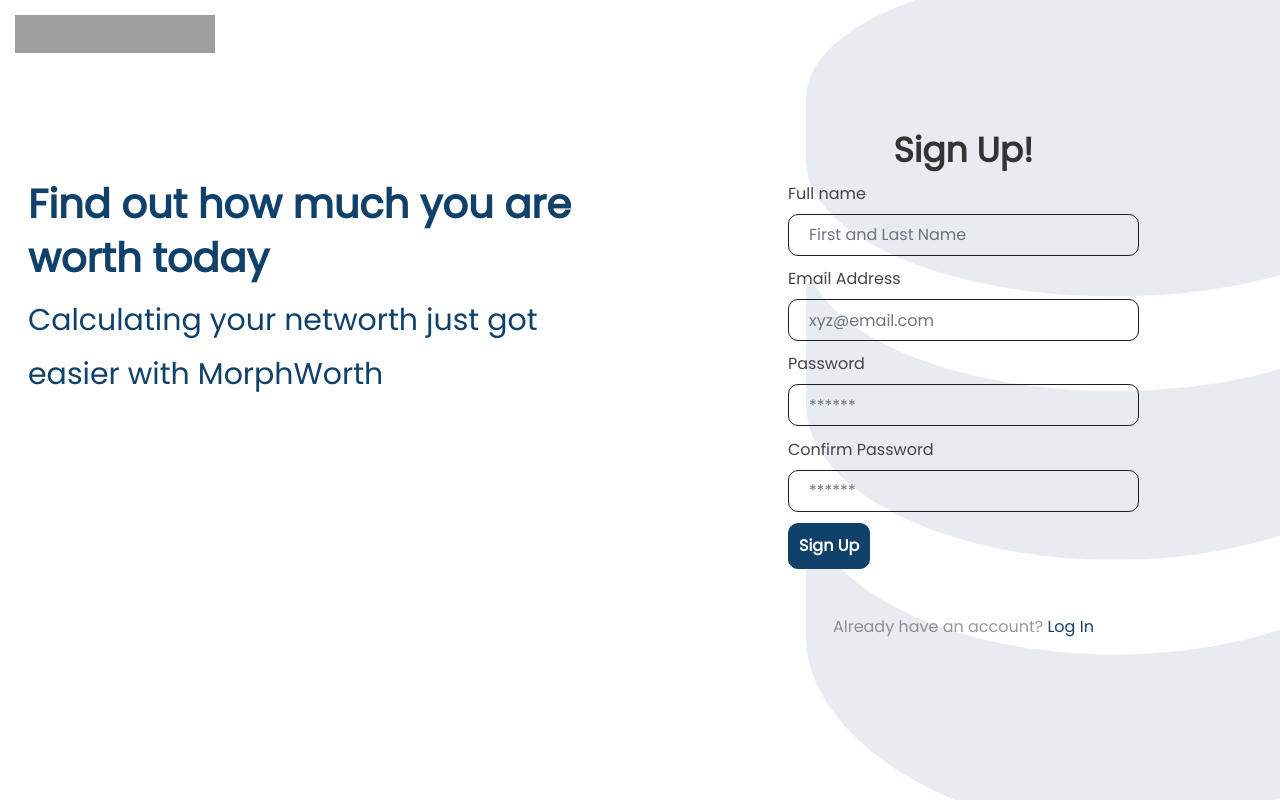
After one commit to hngi/Morpheus-Networth, a PHP site: page /signup.php in a window 1280 px wide. The commit adds this page. Run offline with PHP 8.4, Linux system fonts and the light colour scheme; grey boxes are pictures that could not be loaded.

Commit message:
Add files via upload

```diff
--- /dev/null
+++ b/connection.php
@@ -0,0 +1,15 @@
+<?php
+/* team-morpheus Database credentials*/
+define('DB_SERVER', 'localhost');
+define('DB_USERNAME', 'root');
+define('DB_PASSWORD', '');
+define('DB_NAME', 'team_morpheus');
+
+/* Attempt to connect to MySQL database */
+$mysqli = new mysqli(DB_SERVER, DB_USERNAME, DB_PASSWORD, DB_NAME);
+
+// Check connection
+if($mysqli === false){
+    die("ERROR: Could not connect. " . $mysqli->connect_error);
+}
+?>
--- /dev/null
+++ b/signup.php
@@ -0,0 +1,193 @@
+<?php
+require_once "includes/connection.php";
+
+// Define variables and initialize with empty values
+$name= $email = $password = $confirm_password = "";
+$name_err=$email_err = $password_err = $confirm_password_err = "";
+
+// Processing form data when form is submitted
+if($_SERVER["REQUEST_METHOD"] == "POST"){
+
+     //Validate name
+    if(empty(trim($_POST["name"]))){
+        $name_err = "Please enter Your full name.";
+    } else{
+        // Prepare a select statement
+        $sql = "SELECT UserID FROM morph WHERE FullName = ?";
+
+        if($stmt = $mysqli->prepare($sql)){
+            // Bind variables to the prepared statement as parameters
+            $stmt->bind_param("s", $param_name);
+
+            // Set parameters
+            $param_name = trim($_POST["name"]);
+
+            // Attempt to execute the prepared statement
+            if($stmt->execute()){
+                // store result
+                $stmt->store_result();
+
+                if($stmt->num_rows == 1){
+                    $name_err = "This Name is already taken.";
+                } else{
+                    $name = trim($_POST["name"]);
+                }
+            } else{
+                echo "Oops! Something went wrong. Please try again later.";
+            }
+        }
+
+        // Close statement
+        $stmt->close();
+    }
+
+
+    // Validate email
+    if(empty(trim($_POST["email"]))){
+        $email_err = "Please enter your email.";
+    } else{
+        // Prepare a select statement
+        $sql = "SELECT UserID FROM morph WHERE Email = ?";
+
+        if($stmt = $mysqli->prepare($sql)){
+            // Bind variables to the prepared statement as parameters
+            $stmt->bind_param("s", $param_email);
+
+            // Set parameters
+            $param_email = trim($_POST["email"]);
+
+            // Attempt to execute the prepared statement
+            if($stmt->execute()){
+                // store result
+                $stmt->store_result();
+
+                if($stmt->num_rows == 1){
+                    $email_err = "This email is already taken.";
+                } else{
+                    $email = trim($_POST["email"]);
+                }
+            } else{
+                echo "Oops! Something went wrong. Please try again later.";
+            }
+        }
+
+        // Close statement
+        $stmt->close();
+    }
+
+    // Validate password
+    if(empty(trim($_POST["password"]))){
+        $password_err = "Please enter your password.";
+    } elseif(strlen(trim($_POST["password"])) < 6){
+        $password_err = "Password must be at least 6 characters.";
+    } else{
+        $password = trim($_POST["password"]);
+    }
+
+    // Validate confirm password
+    if(empty(trim($_POST["confirm_password"]))){
+        $confirm_password_err = "Please confirm password.";
+    } else{
+        $confirm_password = trim($_POST["confirm_password"]);
+        if(empty($password_err) && ($password != $confirm_password)){
+            $confirm_password_err = "Password did not match.";
+        }
+    }
+
+    // Check input errors before inserting in database
+    if(empty($name_err)&&empty($email_err) && empty($password_err) && empty($confirm_password_err)){
+
+        // Prepare an insert statement
+        $sql = "INSERT INTO morph (FullName, Email, Password) VALUES (?, ?, ?)";
+
+        if($stmt = $mysqli->prepare($sql)){
+            // Bind variables to the prepared statement as parameters
+            $stmt->bind_param("sss",$param_name, $param_email, $param_password);
+
+            // Set parameters
+            $param_name= $name;
+            $param_email = $email;
+            $param_password = password_hash($password, PASSWORD_DEFAULT); // Creates a password hash
+
+            // Attempt to execute the prepared statement
+            if($stmt->execute()){
+                // Redirect to login page
+                header("location: login.php");
+            } else{
+                echo "Something went wrong. Please try again later.";
+            }
+        }
+
+        // Close statement
+        $stmt->close();
+    }
+
+    // Close connection
+    $mysqli->close();
+}
+
+?>
+<!DOCTYPE html>
+<html lang="en">
+
+<head>
+    <meta charset="UTF-8">
+    <meta name="viewport" content="width=device-width, initial-scale=1.0">
+    <meta http-equiv="X-UA-Compatible" content="ie=edge">
+    <link rel="stylesheet" href="../css/bootstrap.min.css">
+    <link rel="stylesheet" href="css/font-awesome.css">
+    <link rel="stylesheet" href="../css/signup.css">
+    <title>Sign Up</title>
+    <link href="https://fonts.googleapis.com/css?family=Poppins&display=swap" rel="stylesheet">
+</head>
+
+<body>
+    <header class="navbar p-0">
+        <a href="#" class="navbar-brand p-0"><img src="https://res.cloudinary.com/anikefisher/image/upload/v1569282034/Group_no9oac.png" height="65" alt="logo"></a>
+    </header>
+    <div style="margin-top:1%" class="container">
+        <div class="row body-form">
+            <div class="col-md-6 half">
+                <h1>Find out how much you are worth today</h1>
+                <h2>Calculating your networth just got easier with MorphWorth</h2>
+            </div>
+            <div class="col-md-6 form">
+                <h3 class="body-text"> Sign Up! </h3>
+                <form action="<?php echo htmlspecialchars($_SERVER["PHP_SELF"]); ?>" method="post">
+                    <div class="form-center">
+                        <form>
+                            <div class="form-group  <?php echo (!empty($name_err)) ? 'has-error' : ''; ?>">
+                                <label for="name">Full name</label>
+                                <input type="name" name="name" class="form-control" id="exampleInputName" aria-describedby="nameHelp" placeholder="First and Last Name" value="<?php echo $name; ?>">
+                                <span class="help-block"><?php echo $name_err; ?></span>
+                            </div>
+                            <div class="form-group <?php echo (!empty($email_err)) ? 'has-error' : ''; ?>">
+                                <label for="email">Email Address</label>
+                                <input type="email" name="email" class="form-control" id="exampleInputEmail1" aria-describedby="emailHelp" placeholder="xyz@email.com"  value="<?php echo $email; ?>">
+                                <span class="help-block"><?php echo $email_err; ?></span>
+                            </div>
+                            <div class="form-group <?php echo (!empty($password_err)) ? 'has-error' : ''; ?>">
+                                <label for="password">Password</label>
+                                <input type="password" name="password" class="form-control" id="exampleInputPassword1" placeholder="******" value="<?php echo $password; ?>">
+                                <span class="help-block"><?php echo $password_err; ?></span>
+                            </div>
+                            <div class="form-group <?php echo (!empty($confirm_password_err)) ? 'has-error' : ''; ?>">
+                                <label for="password">Confirm Password</label>
+                                <input type="password" name="confirm_password" class="form-control" id="exampleInputPassword2" placeholder="******" value="<?php echo $confirm_password; ?>">
+                                <span class="help-block"><?php echo $confirm_password_err; ?></span>
+                            </div>
+                            <div class="form-group">
+                                <button type="submit" name="submit" class="submit-btn" width="100%">Sign Up</button>
+                            </div>
+                            <h6 class="mt-5"> Already have an account? <a href="login.php"> Log In </a> </h6>
+                        </form>
+                    </div>
+                </form>
+
+            </div>
+        </div>
+    </div>
+
+</body>
+
+</html>
```
Also changed, not shown: login.php (added, +135 -0 lines), main.php (+18 -2 lines), morph.sql (added, +81 -0 lines).
